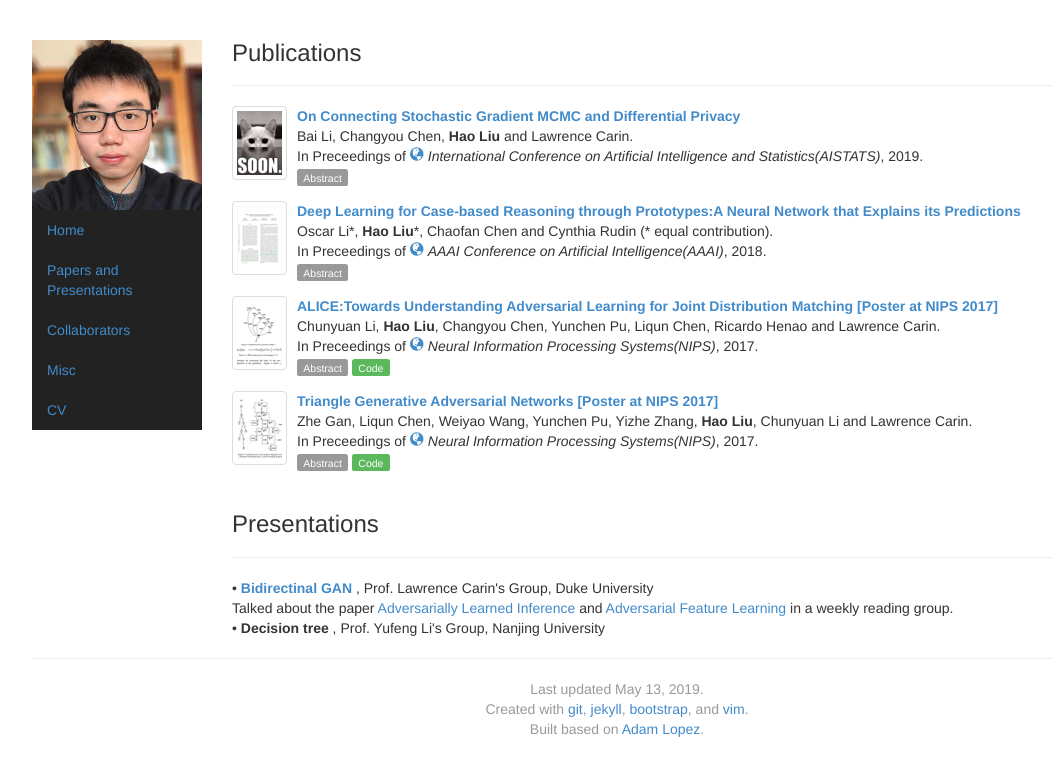
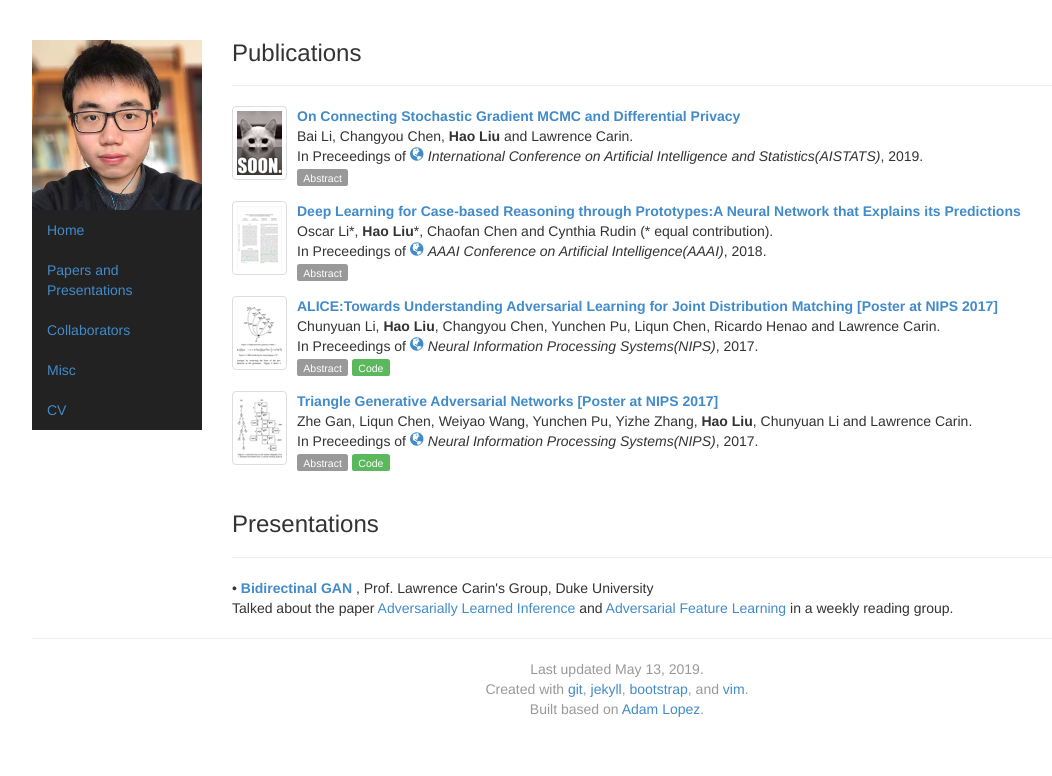
Before and after one commit to tspbfs/tspbfs.github.io, a Jekyll site: the page built from papers.html, in a window 1280 px wide. Shown: the top 776 px of the page, without its empty margins (23-1075 px from the left). Built offline with Jekyll 4.4.1, drawn with Linux system fonts in a browser that asks for light colours.

Commit message:
Update papers.html

```diff
--- a/papers.html
+++ b/papers.html
@@ -34,4 +34,3 @@ picture: avater
 &bull; <a href="http://people.ee.duke.edu/~lcarin/Hao6.9.2017.pdf"><b >Bidirectinal GAN</b> </a>, Prof. Lawrence Carin's Group, Duke University <br>
 Talked about the paper <a href="https://arxiv.org/pdf/1606.00704.pdf">  Adversarially Learned Inference </a> and <a href="https://arxiv.org/pdf/1605.09782.pdf"> Adversarial Feature Learning </a> in a weekly reading group. <br>
 <!--, be the first undergraduate student to do this. <br>-->
-&bull; <b >Decision tree</b> </a>, Prof. Yufeng Li's Group, Nanjing University
```
